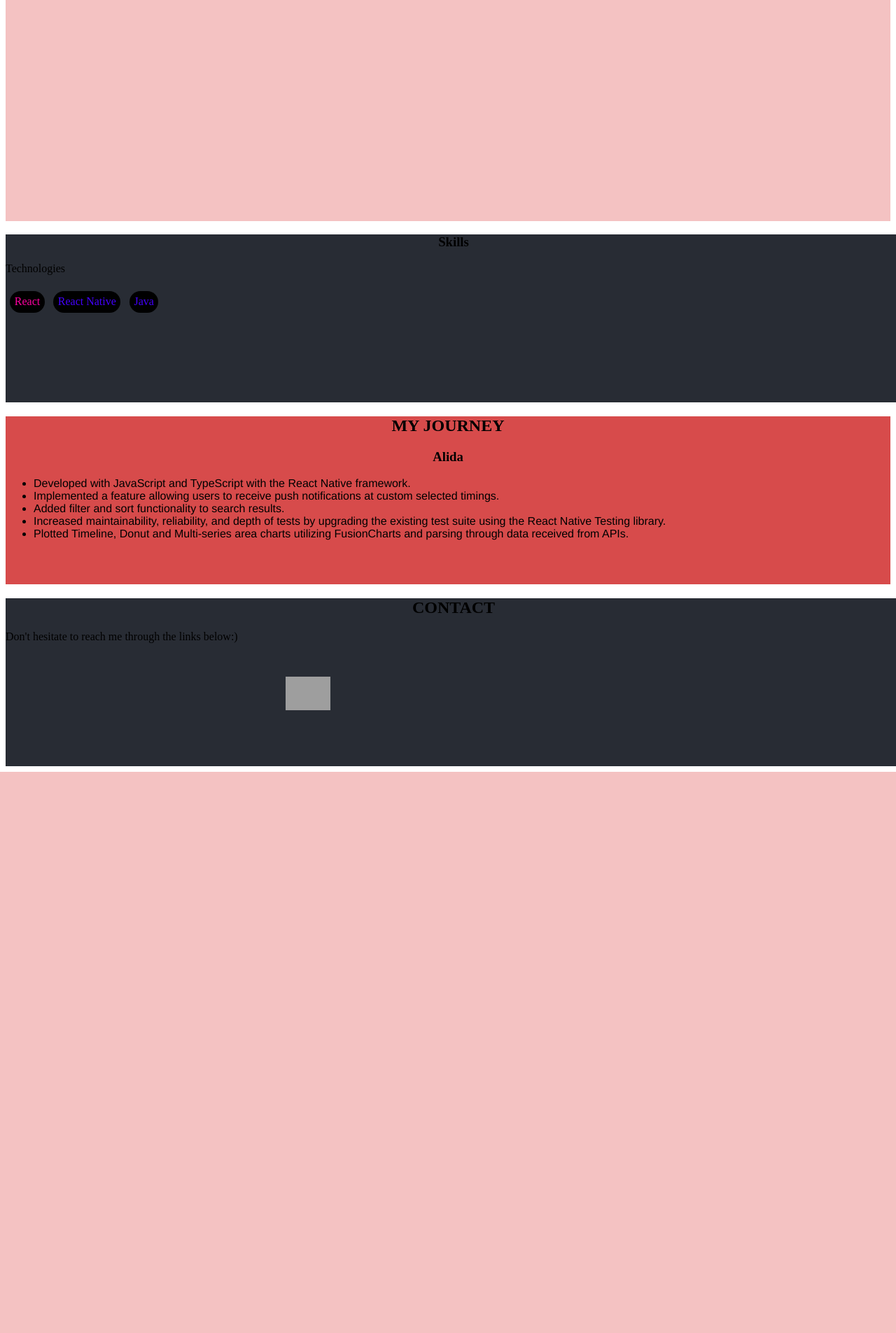
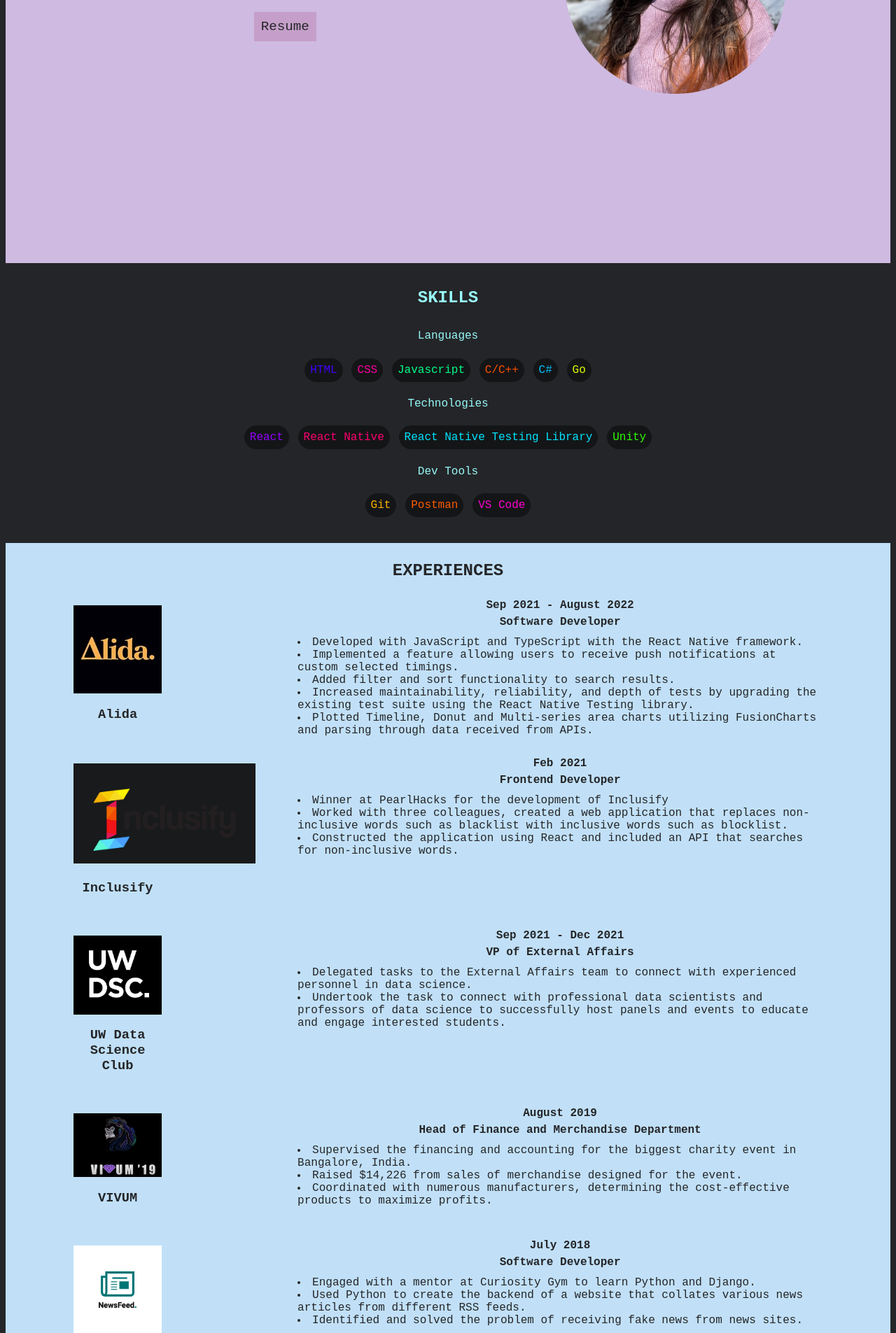
Before and after one commit to vips11/portfolioWebsite, a PHP site: page / in a window 1280 px wide; the page is wider, and only the part inside the window is pictured. Shown: the part 492-2397 px from the top of that part at 70% size. Before the commit the page ends 1595 px from the top of that part, so only its background shows below. Run offline with PHP 8.4, Linux system fonts and the light colour scheme; grey boxes are pictures that could not be loaded.

Commit message:
finished product

```diff
--- a/index.html
+++ b/index.html
@@ -2,62 +2,165 @@
 <meta charset="UTF-8">
 <meta http-equiv="X-UA-Compatible" content="IE=edge">
 <meta name="viewport" content="width=device-width, initial-scale=1.0">
-<script>
-  let screenWidth = screen.width;
-  var intro = document.getElementsByTagName('div');
- // console.log(width);
-  console.log(intro.innerHTML);
-  intro.style.setProperty('--screenWidth');
-</script>
 <div>
+  <div class="navigation-bar">
+    <a href="#introduction">Home</a>
+    <a href="#skills">Skills</a>
+    <a href="#experience">Experience</a>
+    <a href="#contact">Contact</a>
+  </div>
   <div id="introduction" class="intro">
-    <div class="links">
-      <a href="https://www.linkedin.com/in/vipasha-gupta110502/"><img src="./vip.png" /></a>
-      <a href="https://github.com/vips11"><img src="./github.webp" /></a>
+    <div class="introduction-body">
+      <div class="body-with-header">
+        <h1 style="text-align:center">Welcome to my world!</h1>
+        <div class="intro-text">
+          <p> Hi! My name is Vipasha and I'm a Computer Science student at the University of Waterloo.
+            I love travelling, painting and baking.
+            I'm currently looking for Fall 2022, Summer 2023 internships.
+            Feel free to look around the website and don't hesitate to reach out to me! </p>
+          <a href="./resume april '22.doc" class="resume">Resume</a>
+        </div>
+      </div>
+      <img src="./images/profile.png" class="profile" />
     </div>
-    <div class="introduction-body">
-      <p style="margin: 32px">
-        will new changes be deployed
-        Hi! My name is vipasha and i stady at uw cs. working at Alida.
-        want to schieve something big.
-        tectsyvcbso b pdn od ne
-        eorntbeorvbmneromvreovmrververververvnjecnodnmc
-      </p>
-      <img src="/Users/vipasha/Downloads/IMG_9767.JPG" style="margin-right: 10vw;" />
+
+  </div>
+  <div id="skills">
+    <div>
+      <h1 style="color:var(--electric-blue);">SKILLS</h1>
     </div>
-    <!-- <svg>
-<line x1="0" x2="410" y1="0" y2="0"/>
-</svg> -->
-  </div>
-  <div class="skillsContainer">
-    <h3>Skills</h3>
+    <p>Languages</p>
+    <div class="skill-item">
+      <p class="box" style="color:rgb(67, 0, 252);">HTML</p>
+      <p class="box" style="color:rgb(252, 0, 160)">CSS</p>
+      <p class="box" style="color:rgb(0, 255, 136);">Javascript</p>
+      <p class="box" style="color:rgb(252, 80, 0);">C/C++</p>
+      <p class="box" style="color:rgb(0, 193, 252);">C#</p>
+      <p class="box" style="color:rgb(223, 252, 0);">Go</p>
+    </div>
     <p>Technologies</p>
-    <div class="skills">
-      <p class="box" style="color:rgb(252, 0, 160)">React</p>
-      <p class="box" style="color:rgb(67, 0, 252);">React Native</p>
-      <p class="box" style="color:rgb(67, 0, 252);">Java</p>
+    <div class="skill-item">
+      <p class="box" style="color:rgb(147, 0, 252)">React</p>
+      <p class="box" style="color:rgb(252, 0, 113);">React Native</p>
+      <p class="box" style="color:rgb(0, 227, 252);">React Native Testing Library</p>
+      <p class="box" style="color:rgb(46, 252, 0);">Unity</p>
+    </div>
+    <p>Dev Tools</p>
+    <div class="skill-item">
+      <p class="box" style="color:rgb(252, 176, 0)">Git</p>
+      <p class="box" style="color:rgb(252, 92, 0);">Postman</p>
+      <p class="box" style="color:rgb(252, 0, 210);">VS Code</p>
     </div>
   </div>
-  <div id="journey">
-  <h2>MY JOURNEY</h2>
-  <h3>Alida</h3>
-  <ul>
-    <li>Developed with JavaScript and TypeScript with the React Native framework.</li>
-    <li>Implemented a feature allowing users to receive push notifications at custom selected timings.
-    <li>Added filter and sort functionality to search results.</li>
-    <li>Increased maintainability, reliability, and depth of tests by upgrading the existing test suite using the React
-      Native Testing library.</li>
-    <li>Plotted Timeline, Donut and Multi-series area charts utilizing FusionCharts and parsing through data received
-      from APIs.</li>
-  </ul>
+</div>
+<div id="experience">
+  <h1>EXPERIENCES</h1>
+  <div class="experience-item">
+    <div class="logo">
+      <img src="./images/alida.png" style="margin-top: 20px;"/>
+      <h3>Alida</h3>
+    </div>
+    <div class="experience-content">
+      <div class="experience-title">
+        <p>Sep 2021 - August 2022</p>
+        <p>Software Developer</p>
+      </div>
+      <div class="experience-text">
+        <li>Developed with JavaScript and TypeScript with the React Native framework.</li>
+        <li>Implemented a feature allowing users to receive push notifications at custom selected timings.
+        <li>Added filter and sort functionality to search results.</li>
+        <li>Increased maintainability, reliability, and depth of tests by upgrading the existing test suite using the
+          React Native Testing library.</li>
+        <li>Plotted Timeline, Donut and Multi-series area charts utilizing FusionCharts and parsing through data
+          received
+          from APIs.</li>
+      </div>
+    </div>
+  </div>
+  <br />
+  <div class="experience-item">
+    <div class="logo">
+      <a href="http://inclusifyapp.herokuapp.com/"><img src="./images/inclusify.png" style="margin-top: 20px;" /></a>
+      <h3>Inclusify</h3>
+    </div>
+    <div class="experience-content">
+      <div class="experience-title">
+        <p>Feb 2021</p>
+        <p>Frontend Developer</p>
+      </div>
+      <div class="experience-text">
+        <li> Winner at PearlHacks for the development of Inclusify</li>
+        <li>Worked with three colleagues, created a web application that replaces non-inclusive words such as blacklist
+          with inclusive words such as blocklist.</li>
+        <li>Constructed the application using React and included an API that searches for non-inclusive words.</li>
+      </div>
+    </div>
+  </div>
+  <br />
+  <div class="experience-item">
+    <div class="logo">
+      <img src="./images/dsc.png" style="margin-top: 20px;"/>
+      <h3>UW Data Science Club</h3>
+    </div>
+    <div class="experience-content">
+      <div class="experience-title">
+        <p>Sep 2021 - Dec 2021</p>
+        <p>VP of External Affairs</p>
+      </div>
+      <div class="experience-text">
+        <li>Delegated tasks to the External Affairs team to connect with experienced personnel in data science.</li>
+        <li>Undertook the task to connect with professional data scientists and professors of data science to
+          successfully
+          host panels and events to educate and engage interested students.</li>
+      </div>
+    </div>
+  </div>
+  <br />
+  <div class="experience-item">
+    <div class="logo">
+      <img src="./images/vivum.png" style="margin-top: 20px;"/>
+      <h3>VIVUM</h3>
+    </div>
+    <div class="experience-content">
+      <div class="experience-title">
+        <p>August 2019</p>
+        <p>Head of Finance and Merchandise Department</p>
+      </div>
+      <div class="experience-text">
+        <li>Supervised the financing and accounting for the biggest charity event in Bangalore, India.</li>
+        <li>Raised $14,226 from sales of merchandise designed for the event.</li>
+        <li>Coordinated with numerous manufacturers, determining the cost-effective products to maximize profits.</li>
+      </div>
+    </div>
+  </div>
+  <br />
+  <div class="experience-item">
+    <div class="logo">
+      <img src="./images/aggregator.jpeg" style="margin-top: 20px;"/>
+      <h3>News Aggregator</h3>
+    </div>
+    <div class="experience-content">
+      <div class="experience-title">
+        <p>July 2018</p>
+        <p>Software Developer</p>
+      </div>
+      <div class="experience-text">
+        <li>Engaged with a mentor at Curiosity Gym to learn Python and Django.</li>
+        <li>Used Python to create the backend of a website that collates various news articles from different RSS feeds.
+        </li>
+        <li>Identified and solved the problem of receiving fake news from news sites.</li>
+      </div>
+    </div>
+  </div>
 </div>
 
-<div id="contact" class="skillsContainer">
-  <h2>CONTACT</h2>
-  <p>Don't hesitate to reach me through the links below:)</p>
-  <a href="mailto:vipasha.gupta@uwaterloo.ca">
-    <img src="./app-tips-gmail.jpeg" style="margin-right: 10vw;" />
-  </a>
+<div id="contact">
+  <p class="contact">Don't hesitate to reach out to me through the links below :)</p>
+  <div class="links">
+    <a href="https://www.linkedin.com/in/vipasha-gupta110502/"><img src="./images/linkedIn.png" class="icon" /></a>
+    <a href="https://github.com/vips11"><img src="./images/github.webp" class="icon" /></a>
+    <a href="mailto:vipasha.gupta@uwaterloo.ca"><img src="./images/gmail.jpeg" class="icon" /></a>
+  </div>
 </div>
 </div>
 <link rel="stylesheet" href="main.css">
--- a/main.css
+++ b/main.css
@@ -1,72 +1,173 @@
+:root {
+    --electric-blue: #97F9F9;
+    --uranian-blue: #a4def9;
+    --columbia-blue: #c1e0f7;
+    --thistle: #cfbae1;
+    --lilac: #c59fc9;
+    --pale-pink: #fad4d8;
+    --black: #242528;
+    --light-black: rgba(0, 0, 0, 0.44);
+    color: var(--electric-blue);
+    font-family: 'Courier New', Courier, monospace;
+    text-align: center;
+}
+
 ul {
     font-family: Helvetica;
     font-size: medium;
+    color: var(--thistle)
 }
 
-.thoughts {
-    color: aqua;
+html {
+    background-color: var(--black);
 }
 
-h2 {
-    text-align: center;
+h1 {
+    font-weight: bold;
+    font-size: x-large;
+    color: var(--black);
 }
 
 h3 {
-    text-align:center;
+    display: flex;
+    flex-direction: column;
 }
 
 li {
     text-align: left;
 }
 
-line {
-    stroke: black;
-    stroke-width: 2px;
+a, a:visited {
+    text-decoration: none;
+    color: var(--black);
+
+    font-size: larger;
 }
 
-.skillsContainer {
-    background-color: #282c34;
-    width: 100vw;
-    height: 30vh;
+a:focus {
+   text-decoration: underline;
 }
 
-.skills {
+.navigation-bar {
+    height: 60px;
+    background-color: var(--lilac);
     display: flex;
-    flex-direction: row;
-}
-.box {
-    display: inline-block;
-    border-radius: 30px;
-    padding: 0.4em;
-    margin: 0.4em;
-    background-color: black;
+    justify-content: space-around;
+    align-items: center;
 }
 
 #introduction {
-    background-color: #f4c2c2;
-    width: device-width;
+    background-color: var(--thistle);
     height: 100vh;
-}
-
-img {
-    max-width: 20%;
-    max-height: 20%;
-    margin-left: 400px;
-    margin-right: 400px;
-    margin-top: 32px;
-}
-
-#journey {
-    background-color: rgb(215, 75, 75);
-    height: 15em;
-}
-
-.links {
     display: flex;
+    align-items: center;
 }
 
 .introduction-body {
     display: flex;
+    justify-content: space-evenly;
+}
+
+.body-with-header {
+    display: flex;
+    flex-direction: column;
+}
+
+.intro-text {
+    display: flex;
+    flex-direction: column;
+    width: 500px;
+    color: var(--black);
+    /* border-style: solid;
+    border-width: 1px; */
+}
+
+.profile {
+    max-width: 25%;
+    max-height: 25%;
+    display: flex;
+    align-self: center;
+}
+
+.resume {
+    display: flex;
+    padding: 10px;
+    align-self: center;
+    background-color: var(--lilac);
+    color: var(--black);
+}
+
+#skills {
+    display: flex;
+    flex-direction:column;
+    align-items: center;
+    padding-bottom: 30px;
+    padding-top: 20px;
+}
+
+.skill-item {
+    display: flex;
     flex-direction: row;
-    align-items: center;
 }
+
+.box {
+    border-radius: 30px;
+    padding: 0.5em;
+    margin: 0.4em;
+    background-color: rgba(0, 0, 0, 0.44);
+}
+
+#experience {
+    background-color: var(--columbia-blue);
+    padding-top: 10px;
+    padding-bottom: 10px;
+}
+
+.experience-title {
+    line-height: 0.5;
+    color: var(--black);
+    font-weight: bold;
+    align-self: center;
+    text-align: center;
+ }
+
+.experience-item {
+    display: flex;
+    flex-direction: row;
+    align-content: center;
+    justify-content: space-around;
+    color: var(--black);
+}
+
+.experience-content {
+    display: flex;
+    flex-direction: column;
+}
+.experience-text {
+    display: flex;
+    flex-wrap: wrap;
+    width: 750px;
+    font-size: medium;
+}
+
+.logo {
+    display: flex;
+    flex-direction: column;
+    max-width: 10%;
+    max-height: 10%;
+}
+
+#contact {
+    padding-bottom: 50px;
+    padding-top: 30px;
+}
+.icon {
+    margin-left: 20px;
+    max-width: 80px;
+    max-height: 80px;
+}
+.links {
+    display: flex;
+    flex-direction: row;
+    justify-content: center;
+}
```
Also changed, not shown: images/aggregator.jpeg (added), images/alida.png (added), images/dsc.png (added), images/github.webp (renamed from github.webp), images/gmail-icons-816387.png (renamed from gmail-icons-816387.png), images/gmail.jpeg (added), images/inclusify.png (added), images/linkedIn.png (renamed from vip.png), images/profile.png (added), images/vivum.png (added), 2 other files.
